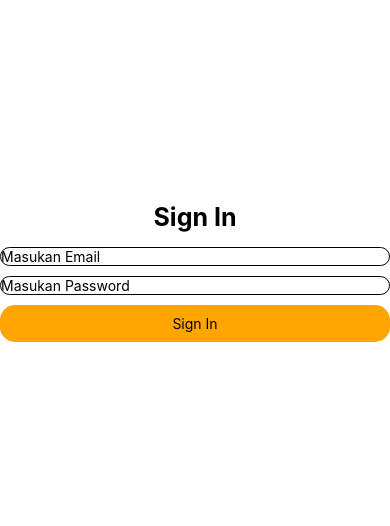
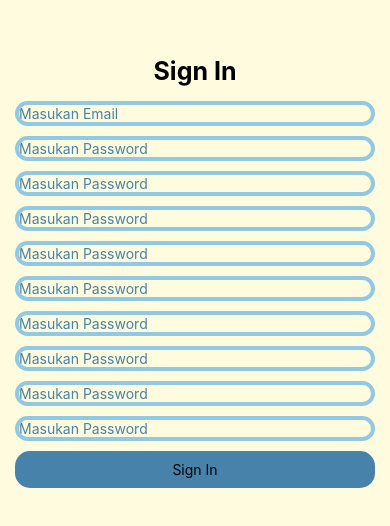
Before and after one commit to subarkahisman/chatapp-reactnative, a React Native app: screen / in a window 390 px wide. Shown: the part 158-684 px from the top of the page. Built offline with nearby package versions, Linux system fonts and the light colour scheme.

Commit message:
Refactoring code

```diff
--- a/App.tsx
+++ b/App.tsx
@@ -8,28 +8,81 @@ import {
   TouchableOpacity,
   View,
 } from "react-native";
+import colors from "./app/utils/color";
+import FormInput from "./app/ui/FormInput";
+import KeyboardAvoidingWrapper from "./app/components/KeyboardAvoidingWrapper";
 
 export default function App() {
   return (
     <SafeAreaView style={styles.container}>
+      <KeyboardAvoidingWrapper>
         <View style={styles.containerForm}>
           <Text style={styles.textXL}>Sign In</Text>
-        <TextInput
-          style={styles.input}
+
+          <FormInput
             placeholder="Masukan Email"
+            autoCapitalize="none"
             keyboardType="email-address"
-          autoCapitalize="none"
           />
-        <TextInput
-          style={styles.input}
+          <FormInput
             placeholder="Masukan Password"
             secureTextEntry
             autoCapitalize="none"
           />
+
+          <FormInput
+            placeholder="Masukan Password"
+            secureTextEntry
+            autoCapitalize="none"
+          />
+
+          <FormInput
+            placeholder="Masukan Password"
+            secureTextEntry
+            autoCapitalize="none"
+          />
+
+          <FormInput
+            placeholder="Masukan Password"
+            secureTextEntry
+            autoCapitalize="none"
+          />
+
+          <FormInput
+            placeholder="Masukan Password"
+            secureTextEntry
+            autoCapitalize="none"
+          />
+
+          <FormInput
+            placeholder="Masukan Password"
+            secureTextEntry
+            autoCapitalize="none"
+          />
+
+          <FormInput
+            placeholder="Masukan Password"
+            secureTextEntry
+            autoCapitalize="none"
+          />
+
+          <FormInput
+            placeholder="Masukan Password"
+            secureTextEntry
+            autoCapitalize="none"
+          />
+
+          <FormInput
+            placeholder="Masukan Password"
+            secureTextEntry
+            autoCapitalize="none"
+          />
+
           <TouchableOpacity style={styles.button}>
             <Text>Sign In</Text>
           </TouchableOpacity>
         </View>
+      </KeyboardAvoidingWrapper>
     </SafeAreaView>
   );
 }
@@ -37,29 +90,26 @@ export default function App() {
 const styles = StyleSheet.create({
   container: {
     flex: 1,
-    padding: Platform.OS === "android" ? StatusBar.currentHeight : 0,
+    paddingTop: Platform.OS === "android" ? StatusBar.currentHeight : 0,
   },
   containerForm: {
     flex: 1,
     justifyContent: "center",
     alignItems: "center",
+    backgroundColor: colors.bgColor,
+    padding: 15,
   },
   textXL: {
     fontSize: 25,
     fontWeight: "bold",
     marginVertical: 15,
   },
-  input: {
-    borderWidth: 1,
-    borderRadius: 15,
-    width: "100%",
-    marginBottom: 10,
-  },
+
   button: {
     width: "100%",
     borderRadius: 15,
     alignItems: "center",
-    backgroundColor: "orange",
+    backgroundColor: colors.primary,
     padding: 10,
   },
 });
--- /dev/null
+++ b/app/components/KeyboardAvoidingWrapper.tsx
@@ -0,0 +1,33 @@
+import {
+  KeyboardAvoidingView,
+  Platform,
+  TouchableWithoutFeedback,
+  Keyboard,
+  StyleSheet,
+} from "react-native";
+import React, { FC, ReactNode } from "react";
+
+interface Props {
+  children: ReactNode;
+}
+
+const KeyboardAvoidingWrapper: FC<Props> = ({ children }) => {
+  return (
+    <KeyboardAvoidingView
+      behavior={Platform.OS === "ios" ? "padding" : "height"}
+      style={styles.container}
+    >
+      <TouchableWithoutFeedback onPress={Keyboard.dismiss}>
+        {children}
+      </TouchableWithoutFeedback>
+    </KeyboardAvoidingView>
+  );
+};
+
+const styles = StyleSheet.create({
+  container: {
+    flex: 1,
+  },
+});
+
+export default KeyboardAvoidingWrapper;
--- /dev/null
+++ b/app/ui/FormInput.tsx
@@ -0,0 +1,51 @@
+import { FC, useState } from "react";
+import {
+  View,
+  Text,
+  TextInput,
+  StyleSheet,
+  TextInputProps,
+} from "react-native";
+import colors from "../utils/color";
+
+interface FormInputProps extends TextInputProps {}
+
+const FormInput: FC<FormInputProps> = (props) => {
+  const [isActive, setIsActivce] = useState(false);
+
+  return (
+    <TextInput
+      style={[
+        styles.input,
+        isActive ? styles.inputActive : styles.inputDeactive,
+      ]}
+      {...props}
+      onFocus={() => {
+        setIsActivce(true);
+      }}
+      onBlur={() => {
+        setIsActivce(false);
+      }}
+      placeholderTextColor={colors.primary}
+    />
+  );
+};
+
+const styles = StyleSheet.create({
+  input: {
+    borderWidth: 1,
+    borderRadius: 15,
+    width: "100%",
+    marginBottom: 10,
+  },
+  inputActive: {
+    borderWidth: 4,
+    borderColor: colors.primary,
+  },
+  inputDeactive: {
+    borderWidth: 4,
+    borderColor: colors.deactive,
+  },
+});
+
+export default FormInput;
--- /dev/null
+++ b/app/utils/color.ts
@@ -0,0 +1,9 @@
+const primary = "#4682A9";
+const secondary = "#749BC2";
+const white = "white";
+const bgColor = "#FFFBDE";
+const deactive = "#91C8E4";
+
+const colors = { primary, secondary, white, bgColor, deactive };
+
+export default colors;
```
Lines whose indentation alone changed are shown as unchanged.
